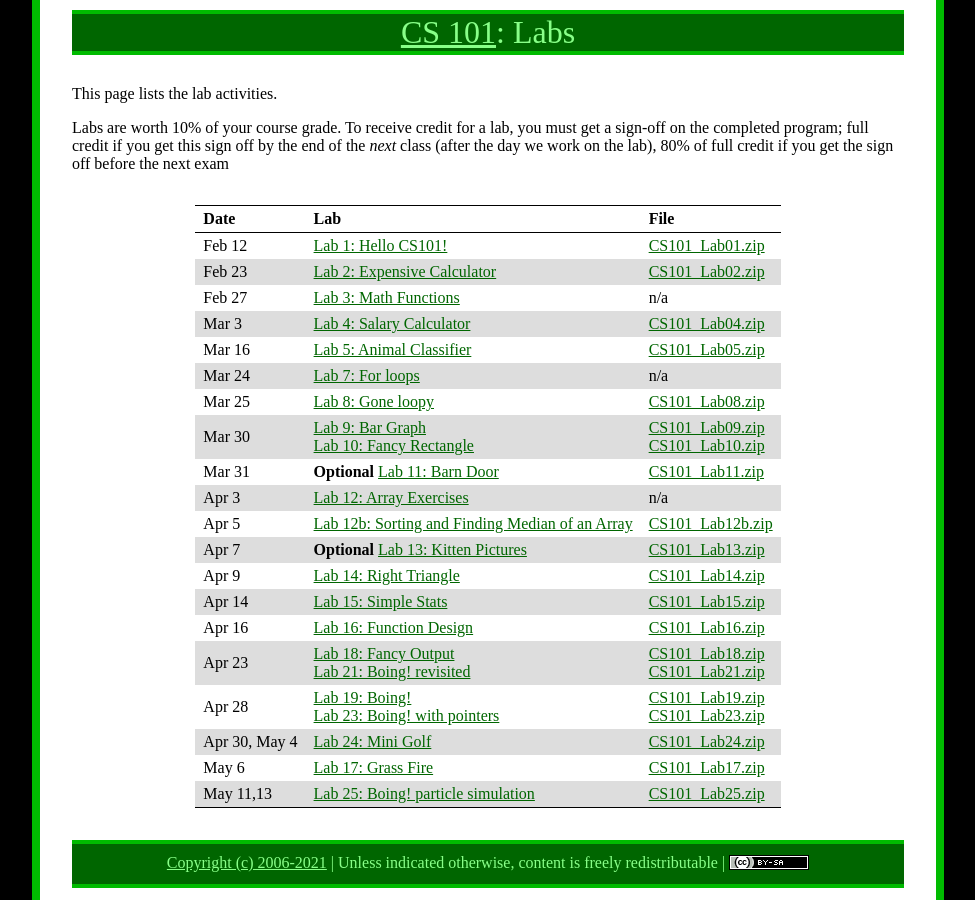
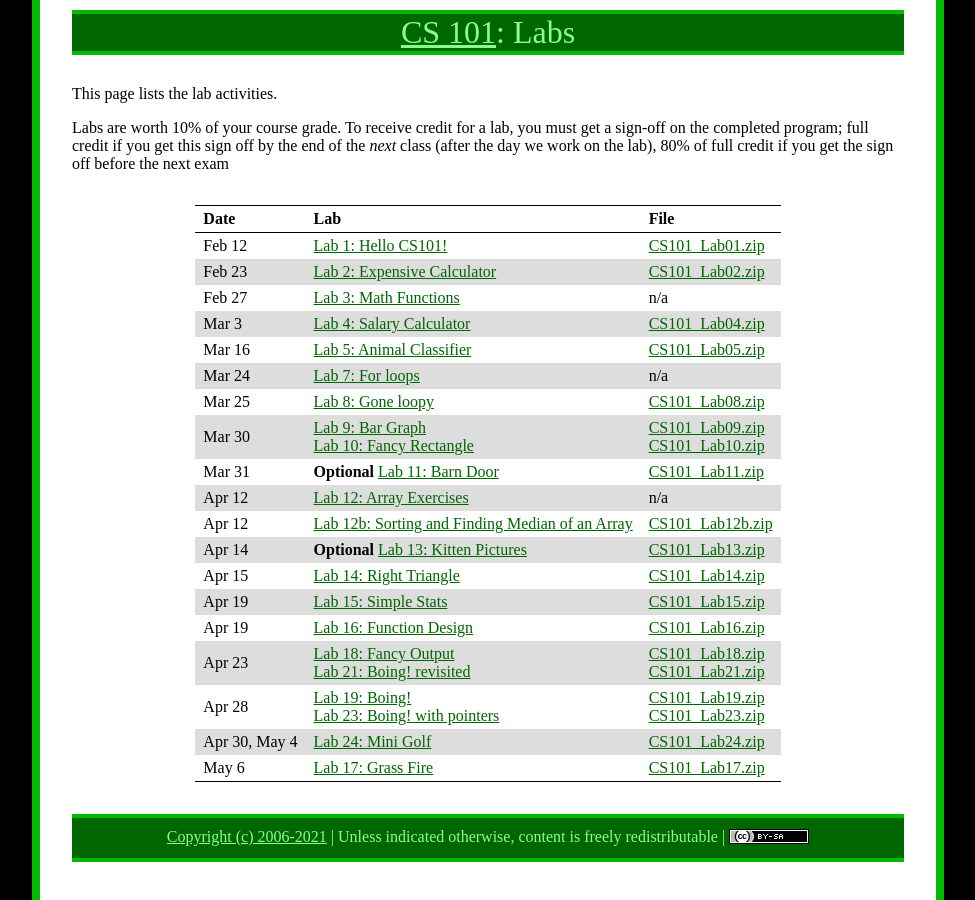
Before and after one commit to ycpcs/cs101-spring2021, a Jekyll site: the page built from labs/index.md, in a window 1280 px wide. Shown: the whole page, without its empty margins (152-1127 px from the left). Built offline with Jekyll 4.4.1, drawn with Linux system fonts in a browser that asks for light colours.

```diff
--- a/labs/index.md
+++ b/labs/index.md
@@ -18,17 +18,17 @@ Labs are worth 10% of your course grade.  To receive credit for a lab, you must
 > Mar 25 | [Lab 8: Gone loopy](lab08.html)           | [CS101\_Lab08.zip](CS101_Lab08.zip)
 > Mar 30 | [Lab 9: Bar Graph](lab09.html) <br /> [Lab 10: Fancy Rectangle](lab10.html) | [CS101\_Lab09.zip](CS101_Lab09.zip) <br /> [CS101\_Lab10.zip](CS101_Lab10.zip)
 > Mar 31 | **Optional** [Lab 11: Barn Door](lab11.html) | [CS101\_Lab11.zip](CS101_Lab11.zip)
-> Apr 3  | [Lab 12: Array Exercises](lab12.html) | n/a
-> Apr 5  | [Lab 12b: Sorting and Finding Median of an Array](lab12b.html) | [CS101\_Lab12b.zip](CS101_Lab12b.zip)
-> Apr 7  | **Optional** [Lab 13: Kitten Pictures](lab13.html) | [CS101\_Lab13.zip](CS101_Lab13.zip)
-> Apr 9  | [Lab 14: Right Triangle](lab14.html) | [CS101\_Lab14.zip](CS101_Lab14.zip)
-> Apr 14 | [Lab 15: Simple Stats](lab15.html) | [CS101\_Lab15.zip](CS101_Lab15.zip)
-> Apr 16 | [Lab 16: Function Design](lab16.html) | [CS101\_Lab16.zip](CS101_Lab16.zip)
+> Apr 12  | [Lab 12: Array Exercises](lab12.html) | n/a
+> Apr 12  | [Lab 12b: Sorting and Finding Median of an Array](lab12b.html) | [CS101\_Lab12b.zip](CS101_Lab12b.zip)
+> Apr 14  | **Optional** [Lab 13: Kitten Pictures](lab13.html) | [CS101\_Lab13.zip](CS101_Lab13.zip)
+> Apr 15  | [Lab 14: Right Triangle](lab14.html) | [CS101\_Lab14.zip](CS101_Lab14.zip)
+> Apr 19 | [Lab 15: Simple Stats](lab15.html) | [CS101\_Lab15.zip](CS101_Lab15.zip)
+> Apr 19 | [Lab 16: Function Design](lab16.html) | [CS101\_Lab16.zip](CS101_Lab16.zip)
 > Apr 23 | [Lab 18: Fancy Output](lab18.html) <br> [Lab 21: Boing! revisited](lab21.html) | [CS101\_Lab18.zip](CS101_Lab18.zip) <br> [CS101\_Lab21.zip](CS101_Lab21.zip)
 > Apr 28 | [Lab 19: Boing!](lab19.html) <br /> [Lab 23: Boing! with pointers](lab23.html) | [CS101\_Lab19.zip](CS101_Lab19.zip) <br /> [CS101\_Lab23.zip](CS101_Lab23.zip)
 > Apr 30, May 4| [Lab 24: Mini Golf](lab24.html) | [CS101\_Lab24.zip](CS101_Lab24.zip)
 > May 6  | [Lab 17: Grass Fire](lab17.html) | [CS101\_Lab17.zip](CS101_Lab17.zip)
-> May 11,13| [Lab 25: Boing! particle simulation](lab25.html) | [CS101\_Lab25.zip](CS101_Lab25.zip)
+
 
 <!--
 > Oct 31 | [Lab 17: Grass Fire](lab17.html) | [CS101\_Lab17.zip](CS101_Lab17.zip)
```
Also changed, not shown: other parts of labs/index.md (+1 -0 lines), assign/assign03.md (+1 -1 lines), assign/assign04.md (+3 -3 lines), assign/index.md (+4 -2 lines).
